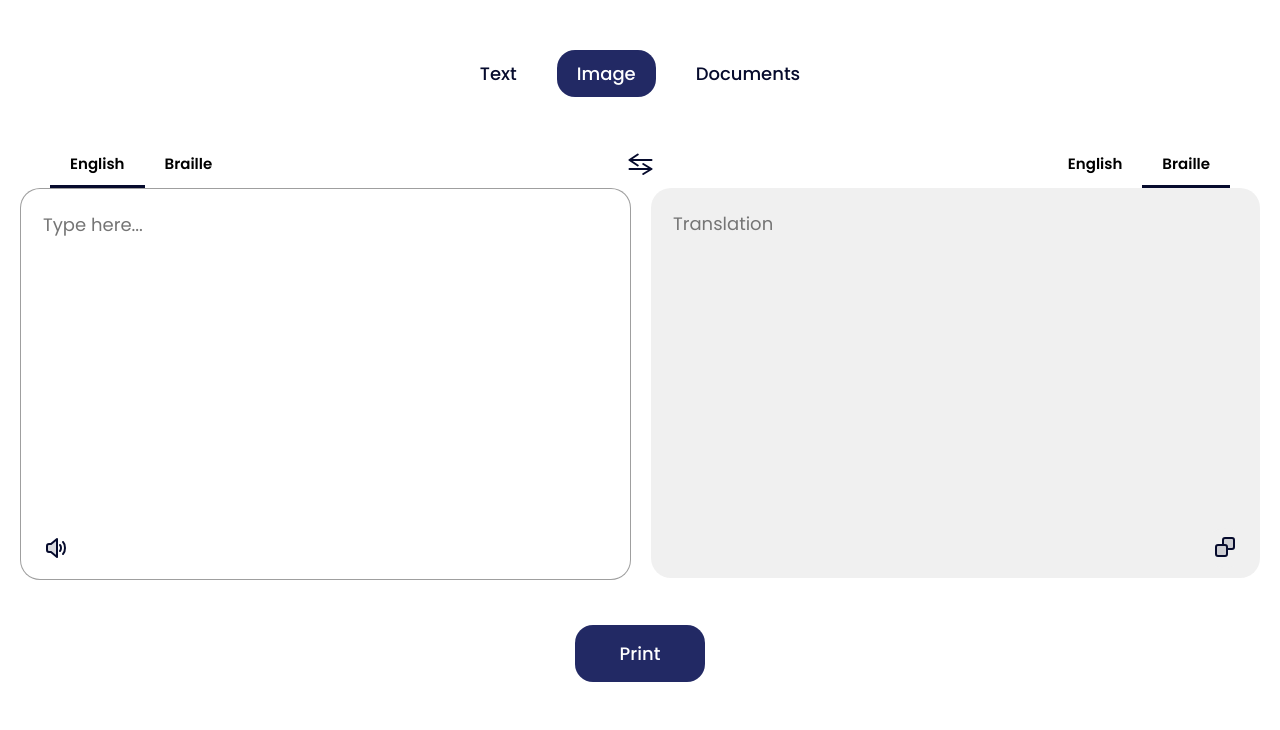
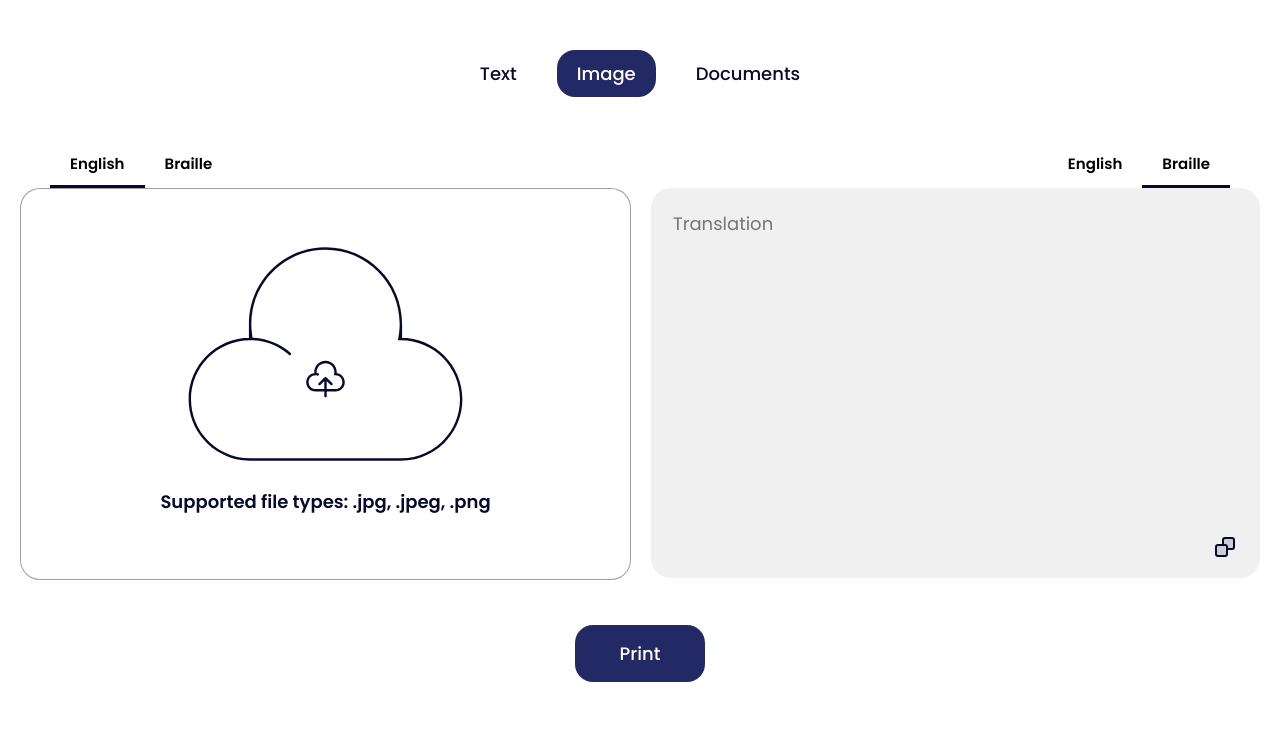
Before and after one commit to MuazTPM-YT/crew-sense-test, a Django app: page / in a window 1280 px wide, after a click on "Image". Shown: the part 70-800 px from the top of the page. Run offline with Django 5.2, Linux system fonts and the light colour scheme.

Commit message:
extra features

```diff
--- a/mainapp/static/css/buttons.css
+++ b/mainapp/static/css/buttons.css
@@ -68,36 +68,6 @@
     height: 24px;
 }
 
-.swap-button {
-    position: absolute;
-    top: 5%;
-    left: calc(50% - 20px);
-    display: flex;
-    justify-content: center;
-    align-items: center;
-    background-color: white;
-    border: none;
-    border-radius: 50%;
-    width: 40px;
-    height: 40px;
-    cursor: pointer;
-    transition: background-color 0.3s, transform 0.2s;
-}
-
-.swap-button:hover {
-    background-color: #d4d4d4;
-    transform: translateY(-2px);
-}
-
-.swap-button:active {
-    transform: translateY(0);
-}
-
-.swap-button .icon img {
-    width: 24px;
-    height: 24px;
-}
-
 .english-button {
     border: none;
 }
--- a/mainapp/static/css/styles.css
+++ b/mainapp/static/css/styles.css
@@ -159,6 +159,19 @@ body {
     height: 350px;
 }
 
+text-input::-webkit-scrollbar, text-output::-webkit-scrollbar {
+    width: 1em;
+}
+
+text-input::-webkit-scrollbar-track, text-output::-webkit-scrollbar {
+    -webkit-box-shadow: inset 0 0 6px rgba(0,0,0,0.3);
+}
+
+text-input::-webkit-scrollbar-thumb, text-output::-webkit-scrollbar {
+  background-color: darkgrey;
+  outline: 1px solid slategrey;
+}
+
 .content-box p {
     margin: 0;
 }
@@ -205,8 +218,8 @@ body {
   }
 
 .upload-label img {
-    width: 300px;
-    height: 200px;
+    width: 275px;
+    height: 250px;
 }
 
 .drag-drop {
@@ -215,5 +228,5 @@ body {
     font-size: 18px;
     font-style: normal;
     color: #060B2D;
-    margin-top: 10px;
+    margin-top: 5px;
 }
--- a/mainapp/static/js/script.js
+++ b/mainapp/static/js/script.js
@@ -103,24 +103,123 @@ $(document).ready(function () {
 
         const formData = new FormData();
         formData.append('file', fileInput);
-      formData.append('csrfmiddlewaretoken', csrfToken);
+        formData.append('csrfmiddlewaretoken', csrfToken); // CSRF token for Django
 
-      // Show a loading indicator (optional)
-      $('.content-box-right .text-output').val("Processing...");
+        // Show a loading indicator in the output box
+        $('.content-box-right .text-output').val("Processing file...");
 
+        // Step 1: Upload the file and extract its content
         $.ajax({
-        url: '/upload-file/',
+            url: '/upload-file/', // Backend endpoint for file content extraction
             type: 'POST',
             data: formData,
             processData: false,
             contentType: false,
             success: function (response) {
-          // Update the right content box with the processed result
-          $('.content-box-right .text-output').val(response.translation);
+                if (response.translation) {
+                    const englishText = response.translation;
+
+                    // Show the extracted English text in the left content box
+                    $('.content-box-left .text-input').val(englishText);
+
+                    // Step 2: Translate English text to Braille
+                    $.ajax({
+                        url: '/convert-text-to-braille/', // Backend endpoint for Braille translation
+                        type: 'POST',
+                        headers: {
+                            'X-CSRFToken': csrfToken, // Add CSRF token for Django
+                        },
+                        data: JSON.stringify({ text: englishText, mode: "text_to_braille" }),
+                        contentType: 'application/json',
+                        success: function (brailleResponse) {
+                            if (brailleResponse.output) {
+                                // Show Braille translation in the right content box
+                                $('.content-box-right .text-output').val(brailleResponse.output);
+                            } else {
+                                alert("Translation to Braille failed. No output returned.");
+                                $('.content-box-right .text-output').val("");
+                            }
                         },
                         error: function (xhr, status, error) {
-          alert("An error occurred while processing the file. Please try again.");
+                            alert("An error occurred while translating to Braille.");
+                            console.error("Braille Translation Error:", xhr.responseText || error);
+                            $('.content-box-right .text-output').val("Translation error.");
+                        },
+                    });
+                } else {
+                    alert("File processing failed. No text extracted.");
+                    $('.content-box-right .text-output').val("");
+                }
+            },
+            error: function (xhr, status, error) {
+                alert("An error occurred while processing the file.");
+                console.error("File Processing Error:", xhr.responseText || error);
+                $('.content-box-right .text-output').val("File processing error.");
             },
         });
     });
 });
+
+// JavaScript (jQuery + Canvas for preprocessing)
+$(document).ready(function () {
+    $('#fileInput').change(function () {
+        const fileInput = $(this)[0].files[0];
+        if (!fileInput) {
+            alert("No file selected.");
+            return;
+        }
+
+        const formData = new FormData();
+        formData.append('file', fileInput);
+        formData.append('csrfmiddlewaretoken', csrfToken);
+
+        // Show a loading indicator
+        $('.content-box-right .text-output').val("Processing...");
+
+        // First step: Extract text from the image
+        $.ajax({
+            url: '/upload-image/', // Backend endpoint for extracting text
+            type: 'POST',
+            data: formData,
+            processData: false,
+            contentType: false,
+
+            success: function (response) {
+                if (response.file_content) {
+                    console.log("Extracted Text: ", response.file_content);
+
+                    // Second step: Translate extracted text to Braille
+                    $.ajax({
+                        url: '/convert-text-to-braille/', // Backend endpoint for Braille translation
+                        type: 'POST',
+                        headers: {
+                            'X-CSRFToken': '{{ csrf_token }}',
+                        },
+                        data: JSON.stringify({ text: response.file_content, mode: "text_to_braille" }),
+                        contentType: 'application/json',
+                        success: function (brailleResponse) {
+                            if (brailleResponse.output) {
+                                // Update the right content box with Braille output
+                                $('.content-box-right .text-output').val(brailleResponse.output);
+                                console.log("Braille Output: ", brailleResponse.output);
+                            } else {
+                                alert("Failed to get Braille output.");
+                            }
+                        },
+                        error: function (error) {
+                            alert("An error occurred while translating to Braille.");
+                            console.error('Braille Translation Error:', error.responseText || error);
+                        },
+                    });
+                } else {
+                    alert("Error: No text content extracted from the image.");
+                    console.error("File Processing Error:", response);
+                }
+            },
+            error: function (xhr, status, error) {
+                alert("An error occurred while processing the image.");
+                console.error('Image Upload Error:', xhr.responseText || error);
+            },
+        });
+    });
+});
--- a/mainapp/templates/index.html
+++ b/mainapp/templates/index.html
@@ -35,12 +35,6 @@
       <div class="left-language-container">
         <button class="language-button selected" id="left-english-btn">English</button>
         <button class="language-button" id="left-braille-btn">Braille</button>
-      </div>
-
-      <div class="swap-icon">
-        <button class="swap-button" id="swap-button-lang">
-          <img src="{% static 'assets/Vector.svg' %}" alt="swap-icon">
-        </button>
       </div>
 
       <!-- Right Language Buttons -->
@@ -84,16 +78,14 @@
     <div id="image" class="tab-content" style="display: none;">
       <div class="content-area">
         <!-- Left Content Box -->
-      {% csrf_token %}
-      <div class="content-box-left">
-        <textarea class="text-input" placeholder="Type here..."></textarea>
-        <button class="listen-button">
-
-          <div class="icon">
-            <img src="{% static 'assets/Speaker.svg' %}" alt="Speaker Icon">
+        <div class="content-box-left" id="docs-tabs">
+          <div class="upload-box">
+            <label for="fileInput" class="upload-label">
+              <img src="{% static 'assets/Upload.svg' %}" alt="Upload Icon" id="UploadIcon">
+              <div class="drag-drop">Supported file types: .jpg, .jpeg, .png</div>
+            </label>
+            <input type="file" id="fileInput" class="file-input" accept=".png, .jpg, .jpeg">
           </div>
-          <div class="label"></div>
-        </button>
         </div>
 
         <!-- Right Content Box -->
@@ -113,16 +105,15 @@
   <div id="documents" class="tab-content" style="display: none;">
     <div class="content-area">
       <!-- Left Content Box -->
-      <div class="content-box-left">
+      <div class="content-box-left" id="docs-tabs">
         <div class="upload-box">
           <label for="fileInput" class="upload-label">
-            <img src="{% static 'assets/Upload.svg' %}" alt="Upload Icon">
-            <div class="drag-drop">Drag and Drop</div>
+            <img src="{% static 'assets/Upload.svg' %}" alt="Upload Icon" id="UploadIcon">
+            <div class="drag-drop">Supported file types: .docx, .pdf</div>
           </label>
           <input type="file" id="fileInput" class="file-input" accept=".pdf,.docx">
         </div>
       </div>
-
 
       <!-- Right Content Box -->
       <div class="content-box-right">
--- a/mainapp/views.py
+++ b/mainapp/views.py
@@ -3,8 +3,17 @@ from django.http import JsonResponse
 from django.views.decorators.csrf import csrf_exempt
 import json
 
+from docx import Document
+import PyPDF2
+import cv2
+
+import pytesseract
+from PIL import Image
+
 from django.core.files.storage import FileSystemStorage
 import os
+
+pytesseract.pytesseract.tesseract_cmd = r'C:\Program Files\Tesseract-OCR\tesseract.exe'  # Update path to Tesseract if necessary
 
 # Create your views here.
 def initial_the_web(request):
@@ -110,7 +119,6 @@ def upload_file(request):
     return JsonResponse({'error': 'Invalid request'}, status=400)
 
 def extract_text_from_pdf(file_path):
-    import PyPDF2
     text = ""
     with open(file_path, 'rb') as file:
         reader = PyPDF2.PdfReader(file)
@@ -119,7 +127,70 @@ def extract_text_from_pdf(file_path):
     return text
 
 def extract_text_from_docx(file_path):
-    from docx import Document
     document = Document(file_path)
     text = "\n".join([para.text for para in document.paragraphs])
     return text
+
+@csrf_exempt
+def upload_image(request):
+    if request.method == 'POST' and 'file' in request.FILES:
+        uploaded_file = request.FILES['file']
+        fs = FileSystemStorage()
+        filename = fs.save(uploaded_file.name, uploaded_file)
+        file_path = fs.path(filename)
+
+        print(f"Uploaded file name: {uploaded_file.name}")
+        print(f"Saved file path: {file_path}")
+
+        try:
+            # Check file extension
+            if not filename.lower().endswith(('.png', '.jpg', '.jpeg', '.bmp')):
+                os.remove(file_path)  # Remove unsupported files
+                print("Unsupported file format.")
+                return JsonResponse({'error': 'Unsupported file format. Please upload a valid image.'}, status=400)
+
+            # Check if OpenCV can read the file
+            image = cv2.imread(file_path)
+            if image is None:
+                print("OpenCV failed to read the image.")
+                os.remove(file_path)
+                return JsonResponse({'error': 'Error reading the image file. Please ensure it is a valid image.'}, status=400)
+
+            # Convert to grayscale and threshold the image
+            gray_image = cv2.cvtColor(image, cv2.COLOR_BGR2GRAY)
+            _, thresh_image = cv2.threshold(gray_image, 0, 255, cv2.THRESH_BINARY + cv2.THRESH_OTSU)
+
+            # Extract text using pytesseract
+            extracted_text = pytesseract.image_to_string(thresh_image)
+            print(f"Extracted text: {extracted_text}")
+
+            # Clean up file after processing
+            os.remove(file_path)
+
+            # Return extracted text
+            return JsonResponse({'file_content': extracted_text})
+        except Exception as e:
+            print(f"Unexpected error: {str(e)}")
+            os.remove(file_path)
+            return JsonResponse({'error': f'File processing error: {str(e)}'}, status=500)
+
+    print("No file provided in request.")
+    return JsonResponse({'error': 'Invalid request or file not provided.'}, status=400)
+
+
+def extract_text_from_image(image_path):
+    """
+    Extracts text from an image file using Tesseract OCR.
+    """
+    # Load the image
+    image = cv2.imread(image_path)
+
+    # Convert to grayscale
+    gray_image = cv2.cvtColor(image, cv2.COLOR_BGR2GRAY)
+
+    # Apply thresholding for better OCR results
+    _, thresh_image = cv2.threshold(gray_image, 0, 255, cv2.THRESH_BINARY + cv2.THRESH_OTSU)
+
+    # Use pytesseract to extract text
+    text = pytesseract.image_to_string(thresh_image)
+    return text.strip()
```
Also changed, not shown: 4 other files. Lines whose indentation alone changed are shown as unchanged.
